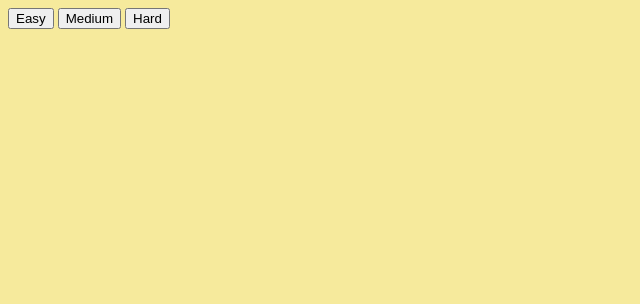
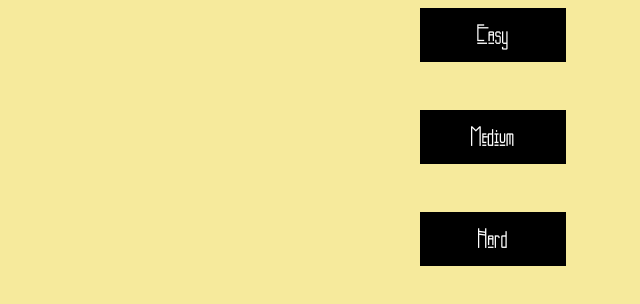
Before and after one commit to bizweekgraphics/zeppelin, a plain HTML site: page index.html in a window 1280 px wide. Shown: the whole page, without its empty margins (0-640 px from the left). Drawn offline with nearby package versions, Linux system fonts and the light colour scheme.

Commit message:
added some styling

```diff
--- a/css/styles.css
+++ b/css/styles.css
@@ -1,11 +1,38 @@
+@font-face
+{
+font-family: kashimir;
+src: url(../fonts/kashimir.ttf);
+}
+
 body {
   background: #f6ea9c;
 }
 
+.wrapper {
+  width: 970px;
+}
+
 
 .game-wrapper {
-  width: 970px;
   display: none;
+}
+
+.difficulty {
+  display: block;
+  margin: 0 auto;
+  margin-bottom: 2em;
+  border: none;
+  width: 15%;
+  font-size: 1.5em;
+  padding: .5em 1em .5em 1em;
+  font-family: 'kashimir';
+  color: white;
+  background: black;
+}
+
+.difficulty:hover {
+  opacity: .5;
+  cursor: pointer;
 }
 
 .drag-item {
--- a/index.html
+++ b/index.html
@@ -6,6 +6,7 @@
   <title>Zeppelin</title>
 </head>
 <body>
+  <div class="wrapper">
     <button class="difficulty" id="easy">Easy</button>
     <button class="difficulty" id="medium">Medium</button>
     <button class="difficulty" id="hard">Hard</button>
@@ -23,6 +24,7 @@
       <button id="answer">Show Answer</button>
       <button id="reset">Reset</button>
     </div>
+  </div>
 
   <script src="http://ajax.googleapis.com/ajax/libs/jquery/1.11.0/jquery.min.js"></script>
   <script src="http://ajax.googleapis.com/ajax/libs/jqueryui/1.10.4/jquery-ui.min.js"></script>
--- a/js/main.js
+++ b/js/main.js
@@ -210,6 +210,9 @@ var createGame = function(difficulty) {
   $('.drop').data('left', $('.drop').position().left).data('top', $('.drop').position().top)
 
   var reset = function() {
+    if(difficulty === 'easy') {
+      $('.drop').removeClass('drop-hover-easy')
+    }
     $('.drag-item').animate({
       'left': $('.drag-item').data('left'),
       'top': $('.drag-item').data('top')
```
Also changed, not shown: fonts/kashimir.ttf (added), 2 other files. Lines whose indentation alone changed are shown as unchanged.
